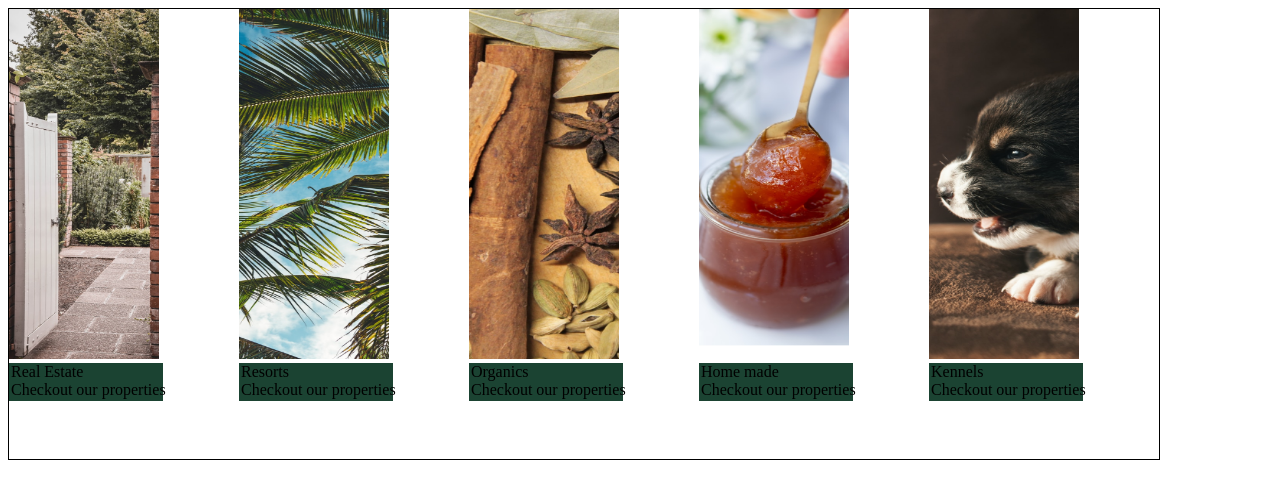
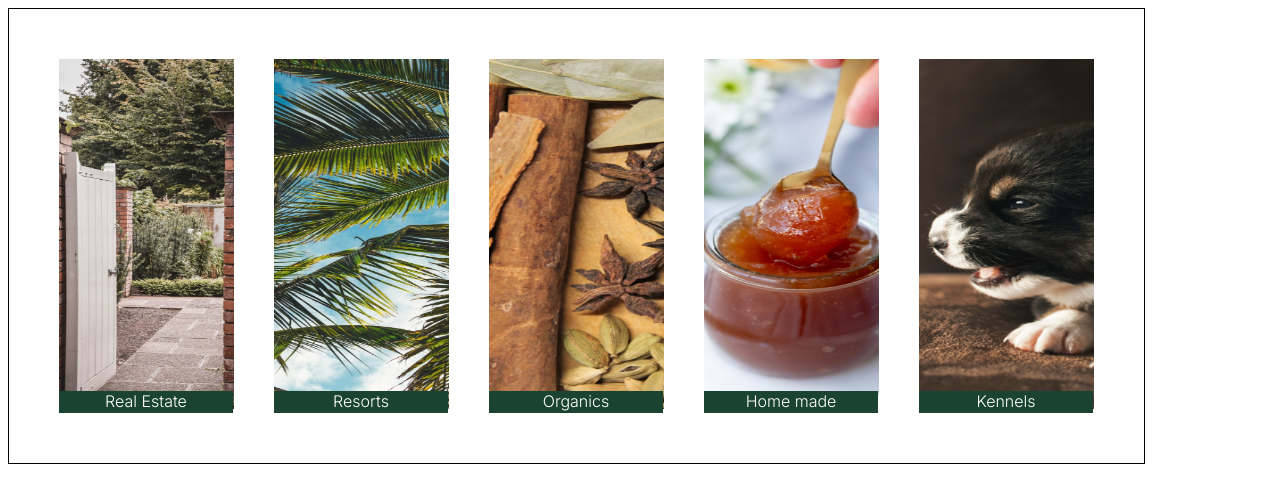
Before and after one commit to sajir-dev/blooms-website, a plain HTML site: page HOMEPAGE/index.html in a window 1280 px wide. Drawn offline with Linux system fonts and the light colour scheme.

Commit message:
business section

```diff
--- a/HOMEPAGE/index.html
+++ b/HOMEPAGE/index.html
@@ -4,6 +4,7 @@
 <head>
     <meta charset="UTF-8">
     <meta name="viewport" content="width=device-width, initial-scale=1.0">
+    <link href="https://fonts.googleapis.com/css2?family=Inter:wght@300&display=swap" rel="stylesheet">
     <link rel="stylesheet" href="style.css">
     <title>Blooms Group of Companies</title>
 </head>
@@ -14,69 +15,108 @@
             <div class="card">
                 <div class="image">
                     <img src="img/real estate card.png" />
-                </div>
                     <div class="box">
                         <span class="a">
                             Real Estate<br>
                         </span>
                         <span class="b">
-                    Checkout our properties
+                            Checkout our properties<br>
                         </span>
+                        <div class="icons-wrapper">
+                            <div class="icon1">
+                                <img src="img/Ellipse 1.png" /></div>
+                            <div class="icon2">
+                                <img src="img/Vector.png" />
                             </div>
+                        </div>
+                    </div>
+                </div>
+
             </div>
             <div class="card">
                 <div class="image">
                     <img src="img/resorts card.png" />
-                </div>
                     <div class="box">
                         <span class="a">
                             Resorts<br>
                         </span>
                         <span class="b">
-                    Checkout our properties
-                </span></div>
+                            Checkout our properties<br>
+                        </span>
+                        <div class="icons-wrapper">
+                            <div class="icon1">
+                                <img src="img/Ellipse 1.png" /></div>
+                            <div class="icon2">
+                                <img src="img/Vector.png" />
+                            </div>
+                        </div>
+                    </div>
+                </div>
             </div>
             <div class="card">
                 <div class="image">
                     <img src="img/Organics card.png" />
-                </div>
                     <div class="box">
                         <span class="a">
                             Organics<br>
                         </span>
                         <span class="b">
-                    Checkout our properties
+                            Checkout our properties<br>
                         </span>
+                        <div class="icons-wrapper">
+                            <div class="icon1">
+                                <img src="img/Ellipse 1.png" /></div>
+                            <div class="icon2">
+                                <img src="img/Vector.png" />
+                            </div>
+                        </div>
+                    </div>
                 </div>
             </div>
             <div class="card">
                 <div class="image">
                     <img src="img/Homemade card.png" />
-                </div>
                     <div class="box">
                         <span class="a">
                             Home made<br>
                         </span>
                         <span class="b">
-                    Checkout our properties
+                            Checkout our properties<br>
                         </span>
+                        <div class="icons-wrapper">
+                            <div class="icon1">
+                                <img src="img/Ellipse 1.png" /></div>
+                            <div class="icon2">
+                                <img src="img/Vector.png" />
+                            </div>
+                        </div>
+                    </div>
                 </div>
             </div>
             <div class="card">
                 <div class="image">
                     <img src="img/Kennels card.png" />
-                </div>
                     <div class="box">
                         <span class="a">
                             Kennels<br>
                         </span>
                         <span class="b">
-                    Checkout our properties
+                            Checkout our properties<br>
                         </span>
+                        <div class="icons-wrapper">
+                            <div class="icon1">
+                                <img src="img/Ellipse 1.png" /></div>
+                            <div class="icon2">
+                                <img src="img/Vector.png" />
                             </div>
                         </div>
                     </div>
                 </div>
+            </div>
+        </div>
+    </div>
+
+
     <script src="app.js"></script>
 </body>
 
--- a/HOMEPAGE/style.css
+++ b/HOMEPAGE/style.css
@@ -1,25 +1,30 @@
 body {
     align-items: center;
     justify-content: center;
+    font-family: 'Inter', sans-serif;
 }
 
 .image-container {
     display: grid;
     grid-template-columns: repeat(5, 1fr);
-    /* grid-gap: 30px; */
+    grid-gap: 40px;
+    position: absolute;
+    align-items: center;
+    justify-content: center;
 }
 
 .main-section-2 {
     background-color: white;
     border: 1px solid black;
-    width: 1150px;
-    height: 450px;
+    width: 1035px;
+    height: 354px;
+    position: relative;
+    padding: 50px;
 }
 
 .card img {
     height: 350px;
-    width: 150px;
-    /* padding: 40px; */
+    width: 175px;
 }
 
 .card {
@@ -27,15 +32,73 @@ body {
     flex-direction: column;
 }
 
-.box {
+.box:hover {
+    text-align: center;
     border-bottom: 2px solid #1b4332;
-    width: 150px;
+    width: 170px;
     border-right: 2px solid #1b4332;
     border-left: 2px solid #1b4332;
     white-space: nowrap;
     background-color: #1b4332;
+    height: 100px;
+    position: absolute;
+    bottom: 0;
+    overflow: visible;
 }
 
-.box:hover {
-    height: 100px;
+.box {
+    text-align: center;
+    border-bottom: 2px solid #1b4332;
+    width: 170px;
+    border-right: 2px solid #1b4332;
+    border-left: 2px solid #1b4332;
+    white-space: nowrap;
+    background-color: #1b4332;
+    height: 20px;
+    position: absolute;
+    bottom: 0;
+    overflow: hidden;
+    transition: height 0.3s;
 }
+
+.icon1 img {
+    height: 30px;
+    width: 40px;
+}
+
+.icon2 img {
+    height: 20px;
+    width: 30px;
+}
+
+.a {
+    color: white;
+    padding-top: 5px;
+}
+
+.b {
+    color: white;
+    font-size: 13px;
+}
+
+.icons-wrapper {
+    position: relative;
+    text-align: center;
+    align-items: center;
+    display: flex;
+    justify-content: center;
+    height: 60px;
+    align-items: center;
+}
+
+.image {
+    position: relative;
+}
+
+.icon1 {
+    position: absolute;
+}
+
+.icon2 {
+    position: absolute;
+}
```
Also changed, not shown: HOMEPAGE/img/Ellipse 1.png (added), HOMEPAGE/img/Vector.png (added). Lines whose indentation alone changed are shown as unchanged.
